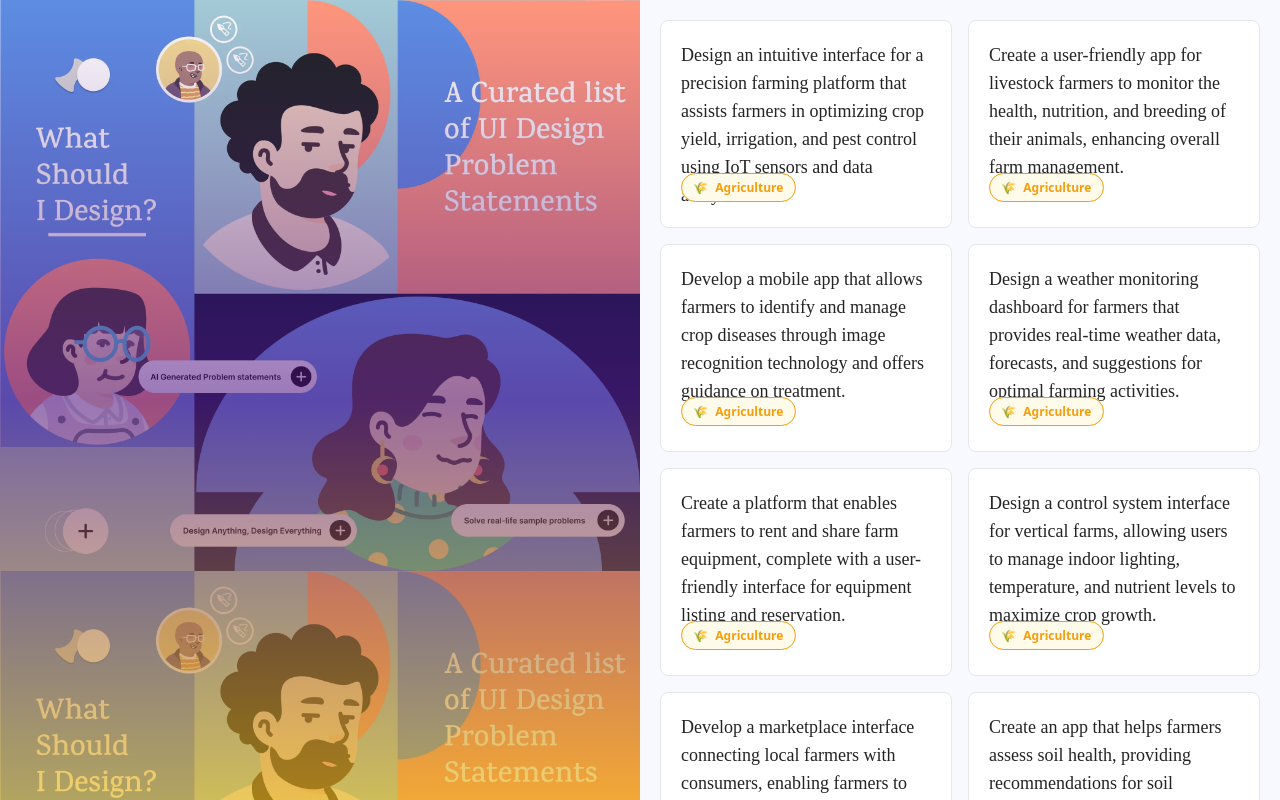
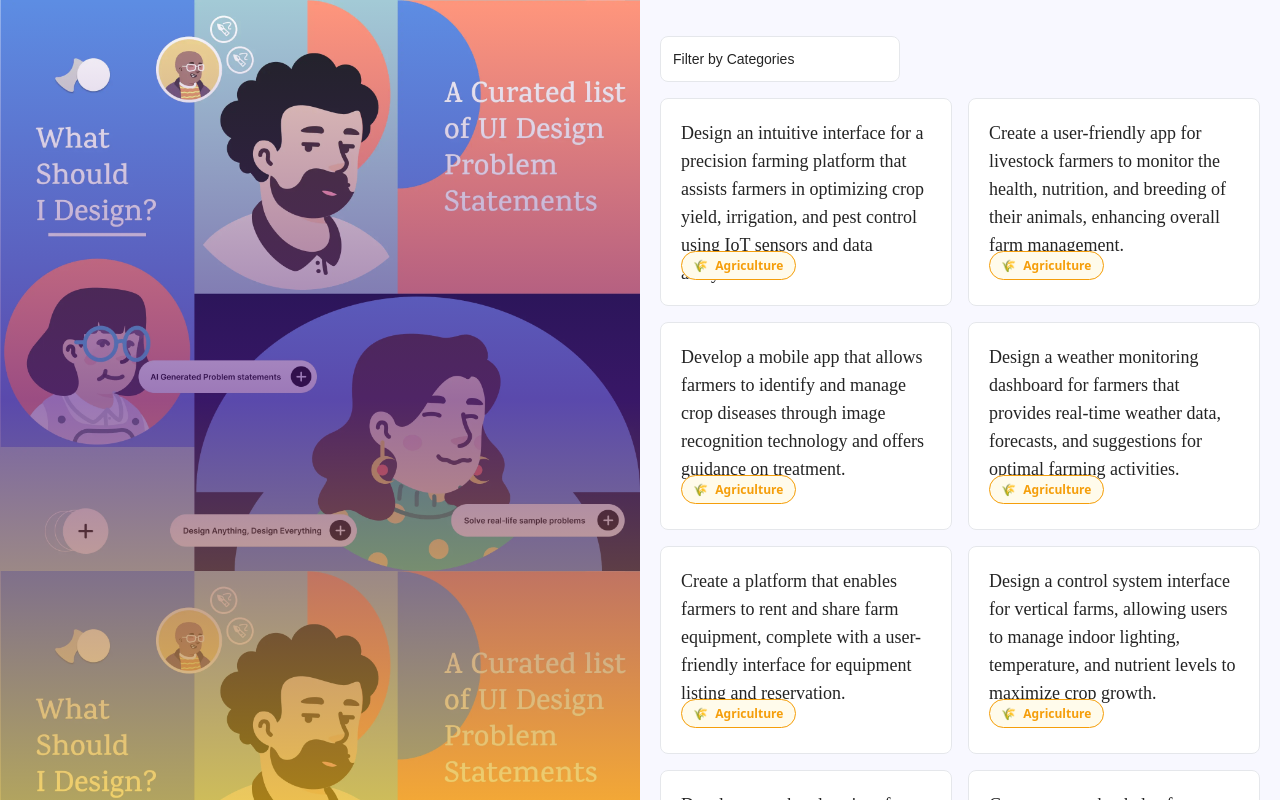
Before and after one commit to MartinsOnuoha/what-should-i-design, a Vue app: page / in a window 1280 px wide. Built offline with nearby package versions, Linux system fonts and the light colour scheme; a web font is replaced by a local one.

Commit message:
✨ feat(appfilter.vue): add AppFilter.vue component

```diff
--- a/src/assets/styles/scrollbar.css
+++ b/src/assets/styles/scrollbar.css
@@ -1,17 +1,12 @@
-* {
-  scrollbar-width: thin;
-  scrollbar-color: var(--color-dark) var(--color-dark-light);
-}
-
 *::-webkit-scrollbar {
-  width: 10px;
+  width: 5px;
 }
 
 *::-webkit-scrollbar-track {
-  background: var(--color-dark-light);
+  @apply bg-amber-200;
 }
 
 *::-webkit-scrollbar-thumb {
-  background-color: var(--color-dark);
+  @apply bg-amber-500;
   border-radius: 14px;
 }
--- /dev/null
+++ b/src/components/AppFilter/AppFilter.vue
@@ -0,0 +1,50 @@
+<script lang="ts" setup>
+import { type Category, useDBStore} from "@/stores/db";
+import { ref } from "vue";
+
+const { categories } = useDBStore()
+
+const dropdown = ref(false);
+const toggleDropdown = () => {
+  dropdown.value = !dropdown.value;
+}
+const closeDropdown = () => dropdown.value = false
+
+const selectCategory = (category: Category) => {
+  console.log(category)
+}
+</script>
+
+<template>
+  <div @click="toggleDropdown" @blur="closeDropdown" class="AppFilter" tabindex="0">
+    <label for="filter-dropdown"> Filter by Categories</label>
+    <ul v-show="dropdown" class="AppFilter__dropdown" name="filter-dropdown">
+      <li v-for="(category, index) in categories" :key="index" @click="selectCategory(category)">
+        <span>{{ category.emoji }}</span>
+        {{ category.name }}
+      </li>
+    </ul>
+  </div>
+</template>
+
+<style lang="scss">
+.AppFilter {
+  font-family: "Fira Mono", sans-serif;
+  @apply rounded-lg p-3 w-2/5 bg-white cursor-pointer relative border text-sm;
+
+  &:focus {
+    @apply outline-amber-500;
+  }
+
+  &__dropdown {
+    @apply absolute top-10 z-10 bg-white border p-3 left-0 max-h-80 shadow-2xl rounded-b-lg overflow-y-scroll;
+    @apply text-gray-600;
+    li {
+      @apply p-2 transition-all;
+      &:hover {
+        @apply bg-amber-100 rounded-lg;
+      }
+    }
+  }
+}
+</style>
--- a/src/components/AppStatementCard/AppStatementCard.vue
+++ b/src/components/AppStatementCard/AppStatementCard.vue
@@ -12,7 +12,7 @@ const getCategories = useDBStore().categories.filter(category => props.statement
 </script>
 
 <template>
-  <div class="AppStatementCardContainer">
+  <div class="AppStatementCardContainer" tabindex="0">
     <div class="AppStatementCard">
       <div class="AppStatementCard__content">
         {{ statement.description }}
@@ -25,6 +25,11 @@ const getCategories = useDBStore().categories.filter(category => props.statement
 </template>
 
 <style lang="scss">
+.AppStatementCardContainer {
+  &:focus {
+    @apply outline-amber-500;
+  }
+}
 .AppStatementCard {
   @apply bg-white h-52 w-full cursor-pointer p-5 rounded-lg border relative;
 
--- a/src/views/HomeView.vue
+++ b/src/views/HomeView.vue
@@ -1,6 +1,7 @@
 <script setup lang="ts">
 import AppSidePanel from '@/components/AppSideBanner/AppSideBanner.vue'
 import AppStatementCard from "@/components/AppStatementCard/AppStatementCard.vue";
+import AppFilter from '@/components/AppFilter/AppFilter.vue'
 import { useDBStore } from "@/stores/db";
 
 const { statements } = useDBStore()
@@ -11,7 +12,7 @@ const { statements } = useDBStore()
     <AppSidePanel class="w-2/4" />
     <main>
       <header class="HomeView__header">
-
+        <AppFilter />
       </header>
       <section class="HomeView__content">
         <AppStatementCard v-for="(statement, index) in statements" :key="index" :statement="statement" />
@@ -28,6 +29,11 @@ const { statements } = useDBStore()
   main {
     @apply w-2/4 p-5 max-h-screen overflow-y-scroll;
   }
+
+  &__header {
+    @apply pt-4 pb-4
+  }
+
   &__content {
     @apply grid grid-cols-2 gap-4;
   }
```
